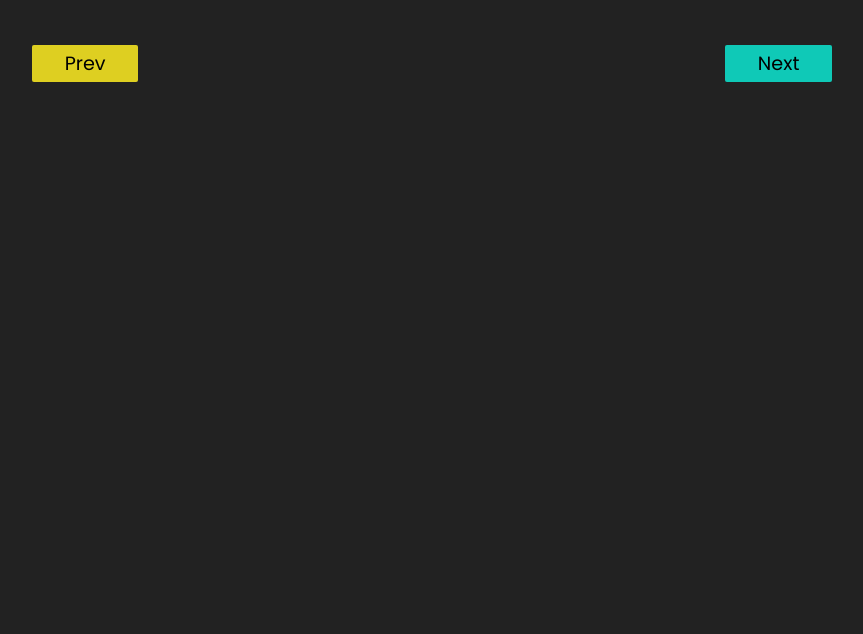
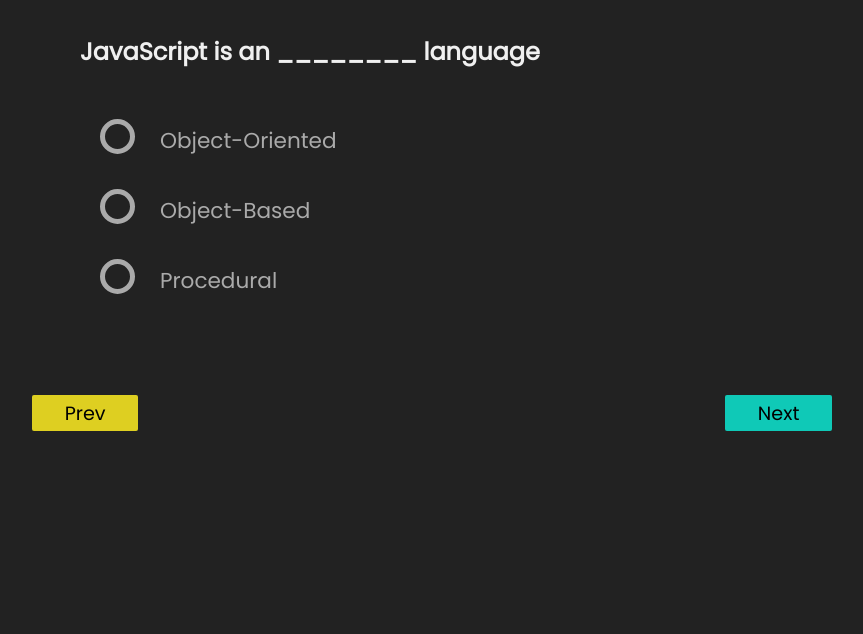
Before and after one commit to rajibdas51/mern-quiz, a React app: page /quiz in a window 1280 px wide. Shown: the part 206-840 px from the top of the page, without its empty margins (208-1071 px from the left). Built offline with nearby package versions, Linux system fonts and the light colour scheme.

Commit message:
add question component

```diff
--- /dev/null
+++ b/src/components/Questions.jsx
@@ -0,0 +1,37 @@
+import React, { useState } from 'react';
+import data from '../database/data.js';
+const Questions = () => {
+  const [checked, setChecked] = useState(undefined);
+  const question = data[0];
+  console.log(data);
+  function onSelect() {
+    setChecked(true);
+    // console.log('radio button change');
+  }
+
+  return (
+    <div className='questions'>
+      <h2 className='text-light'>{question.question}</h2>
+      <ul key={question.id}>
+        {question.options.map((q, i) => (
+          <li key={i}>
+            <input
+              type='radio'
+              value={false}
+              name='options'
+              id={`q${i}-option`}
+              onChange={() => onSelect()}
+            />
+
+            <label className='text-primary' htmlFor={`q${i}-option`}>
+              {q}
+            </label>
+            <div className={`check ${checked}`}></div>
+          </li>
+        ))}
+      </ul>
+    </div>
+  );
+};
+
+export default Questions;
--- a/src/components/Quiz.jsx
+++ b/src/components/Quiz.jsx
@@ -1,9 +1,12 @@
 import React from 'react';
+import Questions from './Questions';
 
 const Quiz = () => {
+  // previous button event handler
   const onPrev = () => {
     console.log('on previous click');
   };
+  // next button event handler
   const onNext = () => {
     console.log('on next click');
   };
@@ -12,7 +15,7 @@
       <h1 className='title text-light'>Quiz Application</h1>
 
       {/* display questions */}
-
+      <Questions />
       <div className='grid'>
         <button className='btn prev' onClick={onPrev}>
           Prev
--- /dev/null
+++ b/src/database/data.js
@@ -0,0 +1,81 @@
+export default [
+  {
+    id: 1,
+    question: 'JavaScript is an ________ language',
+    options: ['Object-Oriented', 'Object-Based', 'Procedural'],
+  },
+  {
+    id: 2,
+    question: 'What does DOM stand for?',
+    options: [
+      'Document Object Model',
+      'Data Object Model',
+      'Dynamic Object Model',
+    ],
+  },
+  {
+    id: 3,
+    question: 'What is a closure in JavaScript?',
+    options: [
+      'A function with access to variables from its outer scope',
+      'A built-in method in JavaScript',
+      'A way to close the browser window',
+    ],
+  },
+  {
+    id: 4,
+    question: "What is the purpose of the 'this' keyword in JavaScript?",
+    options: [
+      'Refers to the current object',
+      'Used for looping in JavaScript',
+      'Represents the global object',
+    ],
+  },
+  {
+    id: 5,
+    question: 'How do you declare a variable in JavaScript?',
+    options: ['var', 'let', 'const'],
+  },
+  {
+    id: 6,
+    question: "What is the purpose of the 'async' keyword in JavaScript?",
+    options: [
+      'Indicates that a function returns a promise',
+      'Defines an asynchronous function',
+      'Used for arithmetic operations',
+    ],
+  },
+  {
+    id: 7,
+    question:
+      'Which method is used to add elements to the end of an array in JavaScript?',
+    options: ['push()', 'append()', 'addToEnd()'],
+  },
+  {
+    id: 8,
+    question: "What is the difference between '==' and '===' in JavaScript?",
+    options: [
+      "'==' checks for equality, '===' checks for equality and type",
+      "'==' is used for assignment, '===' is used for comparison",
+      "'==' is deprecated in JavaScript",
+    ],
+  },
+  {
+    id: 9,
+    question: 'What is a callback function in JavaScript?',
+    options: [
+      'A function passed as an argument to another function',
+      'A built-in function in JavaScript',
+      'A function that calls another function',
+    ],
+  },
+  {
+    id: 10,
+    question: 'What does JSON stand for?',
+    options: [
+      'JavaScript Object Notation',
+      'Java Standard Object Notation',
+      'JavaScript Oriented Notation',
+    ],
+  },
+];
--- a/src/index.js
+++ b/src/index.js
@@ -5,7 +5,7 @@
 
 const root = ReactDOM.createRoot(document.getElementById('root'));
 root.render(
-  <React.StrictMode>
+  <>
     <App />
-  </React.StrictMode>
+  </>
 );
--- a/src/styles/App.css
+++ b/src/styles/App.css
@@ -26,11 +26,14 @@
 }
 
 .container .title {
+  width: 600px;
+  margin: 0 auto;
   font-size: 3em;
   text-align: center;
-  border: 5px solid var(--primary-color);
-  padding: 0.3em 0.2em;
+  background-color: var(--primary-color);
   border-radius: 4px;
+  color: rgb(27, 25, 25);
+  margin-bottom: 40px;
 }
 
 .text-light {
@@ -41,7 +44,7 @@
   list-style: none;
   margin: 0;
   padding: 0;
-  overflow: auto;
+  overflow: hidden;
 }
 
 .container .questions {
@@ -169,3 +172,7 @@
 .checked::before {
   background: var(--primary-color);
 }
+
+.questions > ul > li {
+  border: none;
+}
```
